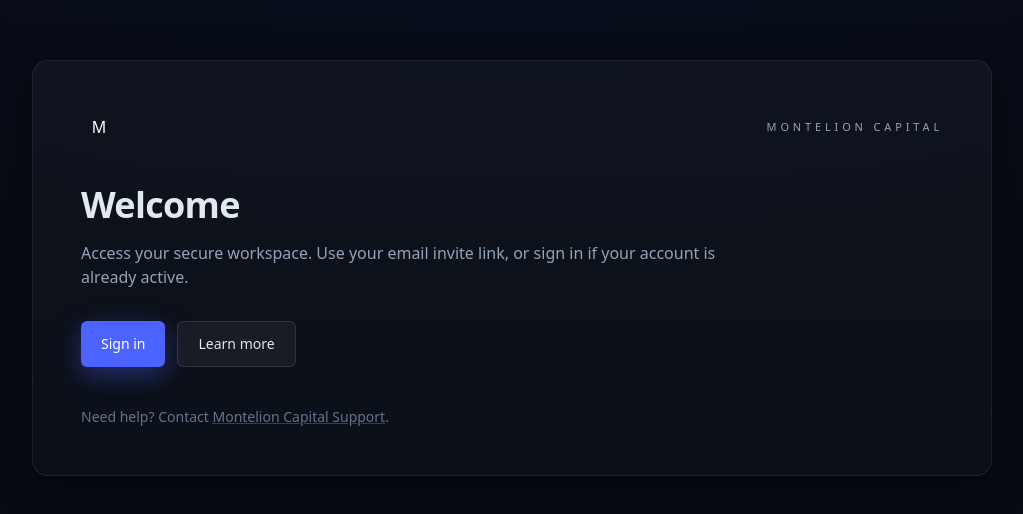
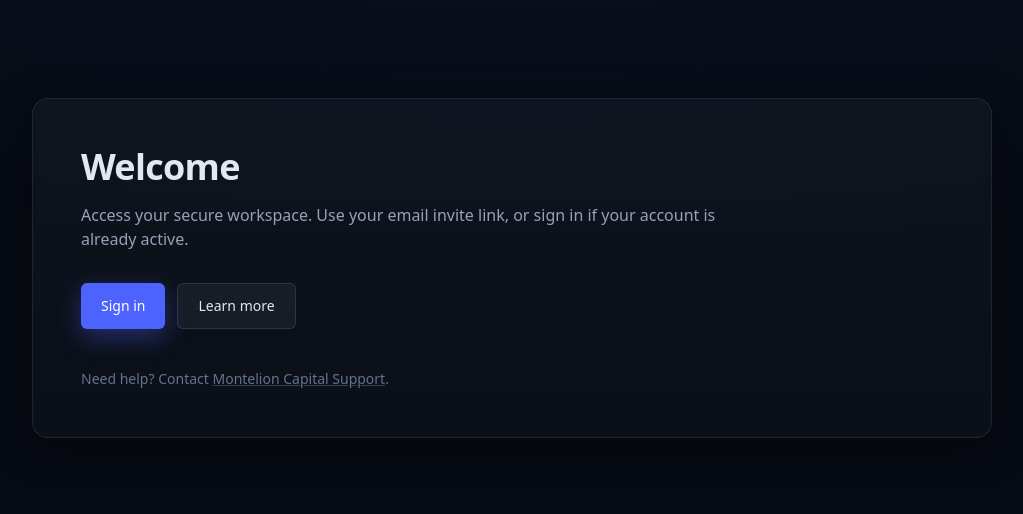
Before and after one commit to montelioncapital/montelion-app-v1, a Next.js app: page / in a window 1280 px wide. Shown: the part 132-646 px from the top of the page, without its empty margins (128-1151 px from the left). Built offline with nearby package versions, Linux system fonts and the light colour scheme.

Commit message:
Update page.jsx

```diff
--- a/app/page.jsx
+++ b/app/page.jsx
@@ -1,12 +1,7 @@
 export default function Page() {
   return (
     <div className="mc-card">
-      <div className="mc-section">
-        <div className="mb-10 flex items-center justify-between">
-          <div className="h-9 w-9 grid place-items-center rounded-xl bg-[--brand]/25 text-white font-medium">M</div>
-          <div className="mc-brand">MONTELION CAPITAL</div>
-        </div>
-
+      <div className="mc-section text-left">
         <h1 className="mc-title mb-4">Welcome</h1>
         <p className="max-w-2xl text-slate-400">
           Access your secure workspace. Use your email invite link, or sign in if your account is already active.
```
